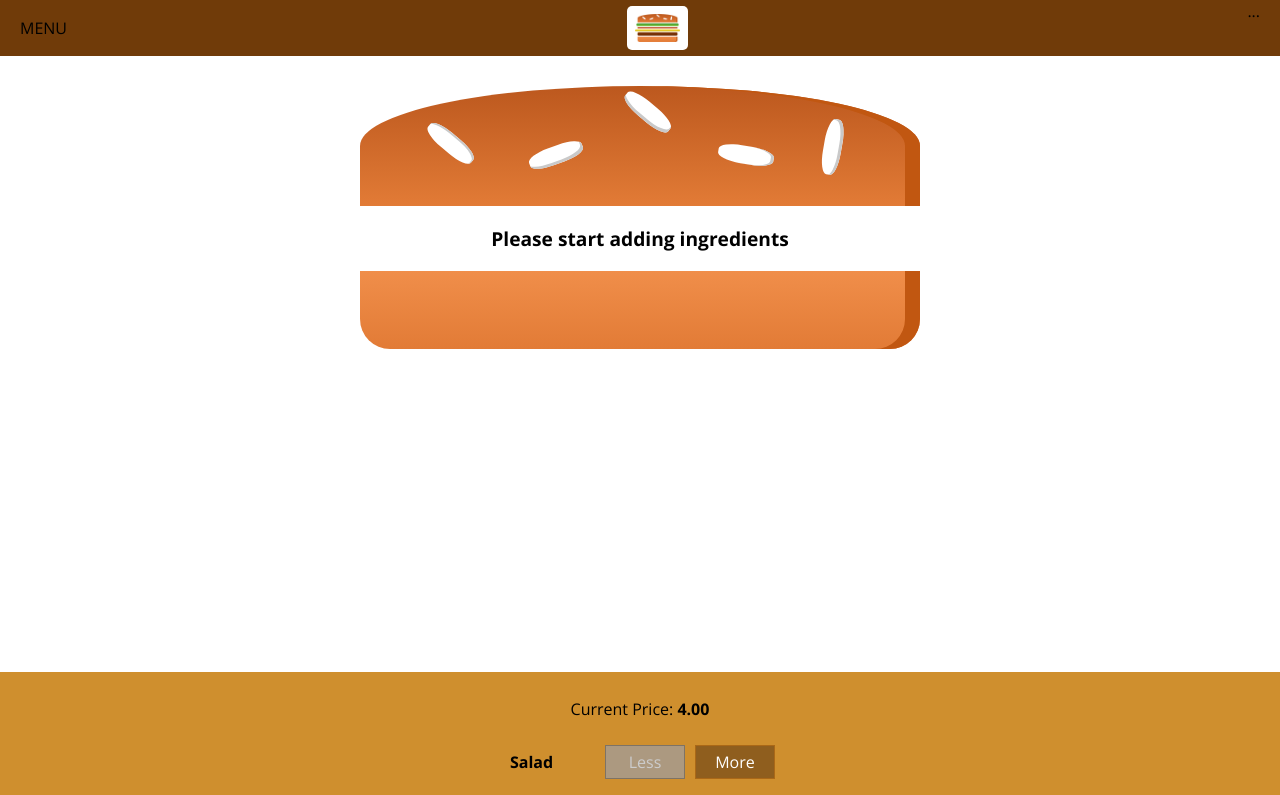
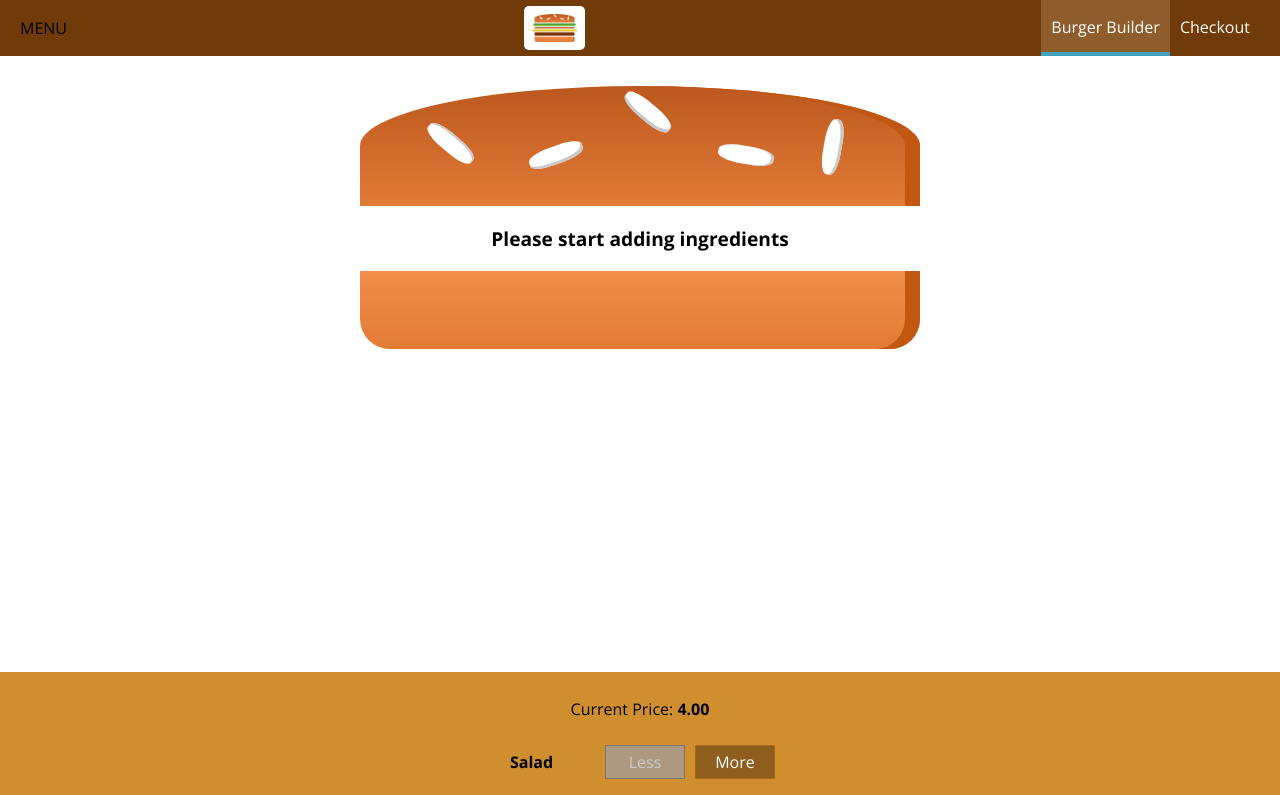
Before and after one commit to jeremyvw/burger-builder, a React (Create React App) app: page / in a window 1280 px wide. Shown: the top 795 px of the page. Built offline with nearby package versions, Linux system fonts and the light colour scheme.

Commit message:
Add navigation items

```diff
--- /dev/null
+++ b/src/components/Navigation/NavigationItems/NavigationItem/NavigationItem.js
@@ -0,0 +1,13 @@
+import React from 'react';
+
+import classes from './NavigationItem.module.css';
+
+const NavigationItem = (props) => (
+  <li className={classes.NavigationItem}>
+    <a href={props.link} className={props.active ? classes.active : null}>
+      {props.children}
+    </a>
+  </li>
+);
+
+export default NavigationItem;
--- /dev/null
+++ b/src/components/Navigation/NavigationItems/NavigationItem/NavigationItem.module.css
@@ -0,0 +1,25 @@
+.NavigationItem {
+  margin: 0;
+  box-sizing: border-box;
+  display: flex;
+  height: 100%;
+  align-items: center;
+}
+
+.NavigationItem a {
+  color: white;
+  text-decoration: none;
+  height: 100%;
+  padding: 16px 10px;
+  border-bottom: 4px solid transparent;
+  box-sizing: border-box;
+  display: block;
+}
+
+.NavigationItem a:hover,
+.NavigationItem a:active,
+.NavigationItem a.active {
+  background-color: #8f5c2c;
+  border-bottom: 4px solid #40a4c0;
+  color: white;
+}
--- /dev/null
+++ b/src/components/Navigation/NavigationItems/NavigationItems.js
@@ -0,0 +1,15 @@
+import React from 'react';
+
+import classes from './NavigationItems.module.css';
+import NavigationItem from './NavigationItem/NavigationItem';
+
+const NavigationItems = () => (
+  <ul className={classes.NavigationItems}>
+    <NavigationItem link='/' active>
+      Burger Builder
+    </NavigationItem>
+    <NavigationItem link='/'>Checkout</NavigationItem>
+  </ul>
+);
+
+export default NavigationItems;
--- /dev/null
+++ b/src/components/Navigation/NavigationItems/NavigationItems.module.css
@@ -0,0 +1,8 @@
+.NavigationItems {
+  margin: 0;
+  padding: 0;
+  list-style: none;
+  display: flex;
+  align-items: center;
+  height: 100%;
+}
--- a/src/components/Navigation/Toolbar/Toolbar.js
+++ b/src/components/Navigation/Toolbar/Toolbar.js
@@ -2,12 +2,15 @@
 
 import classes from './Toolbar.module.css';
 import Logo from '../../Logo/Logo';
+import NavigationItems from '../NavigationItems/NavigationItems';
 
 const Toolbar = (props) => (
   <header className={classes.Toolbar}>
     <div>MENU</div>
     <Logo />
-    <nav>...</nav>
+    <nav>
+      <NavigationItems />
+    </nav>
   </header>
 );
 
```
